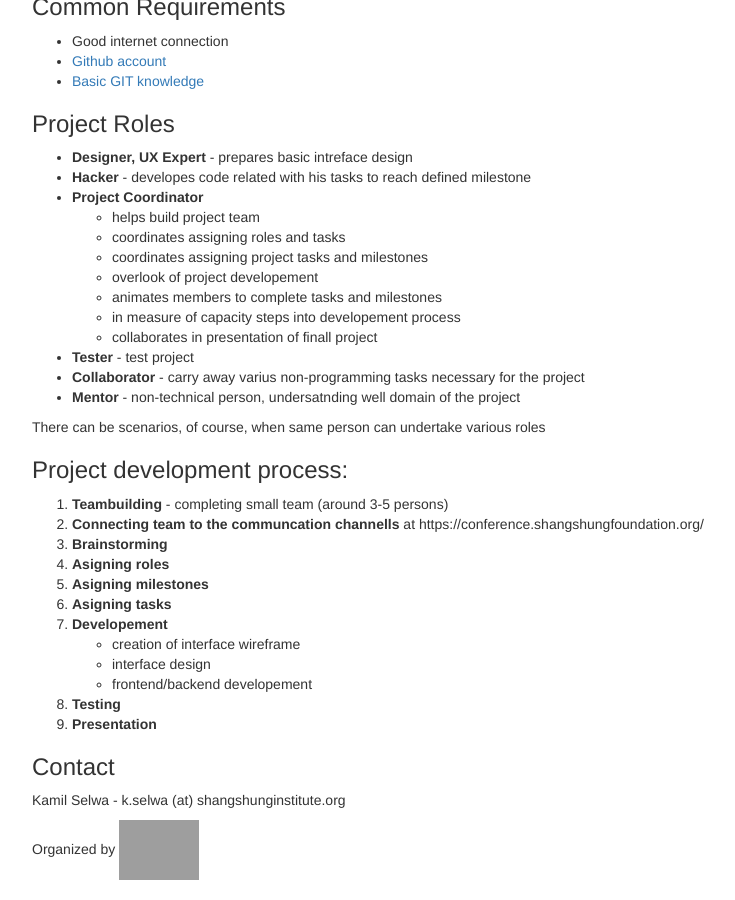
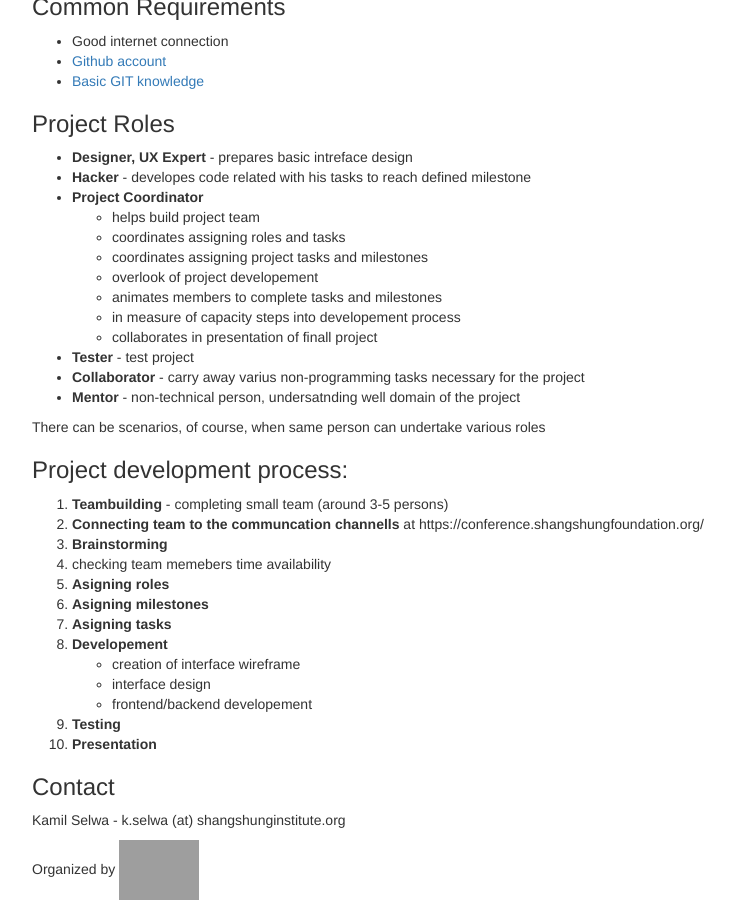
Before and after one commit to ShangShungFoundation/1st_merigar_hackathon, a Jekyll site: the page built from index.md, in a window 1280 px wide and 900 px high, scrolled down 572 px. Shown: the whole window, without its empty margins (38-773 px from the left). Built offline with Jekyll 4.4.1, drawn with Linux system fonts in a browser that asks for light colours; some web fonts are replaced; our own code applies the rules of GitHub Pages for plain Markdown files; grey boxes are pictures that could not be loaded.

Commit message:
Update index.md

```diff
--- a/index.md
+++ b/index.md
@@ -61,6 +61,7 @@ There can be scenarios, of course, when same person can undertake various roles
 1. **Teambuilding** - completing small team (around 3-5 persons)
 2. **Connecting team to the communcation channells** at https://conference.shangshungfoundation.org/
 3. **Brainstorming**
+4. checking team memebers time availability
 4. **Asigning roles**
 5. **Asigning milestones**
 6. **Asigning tasks**
```
